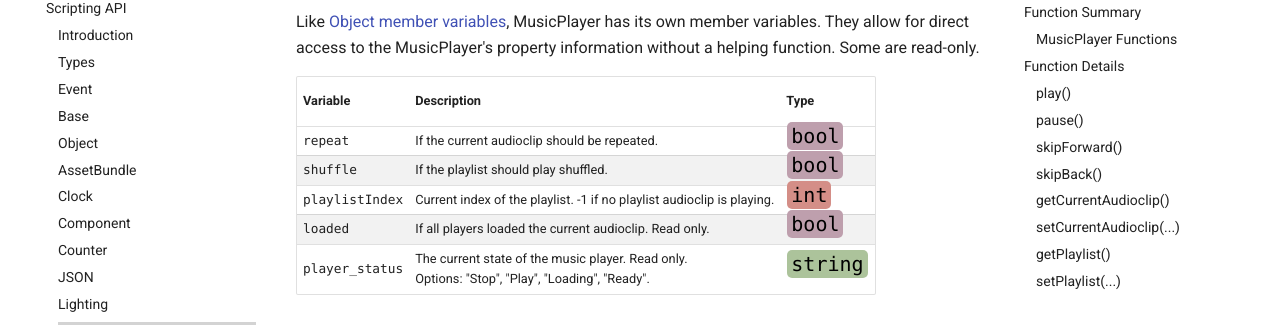
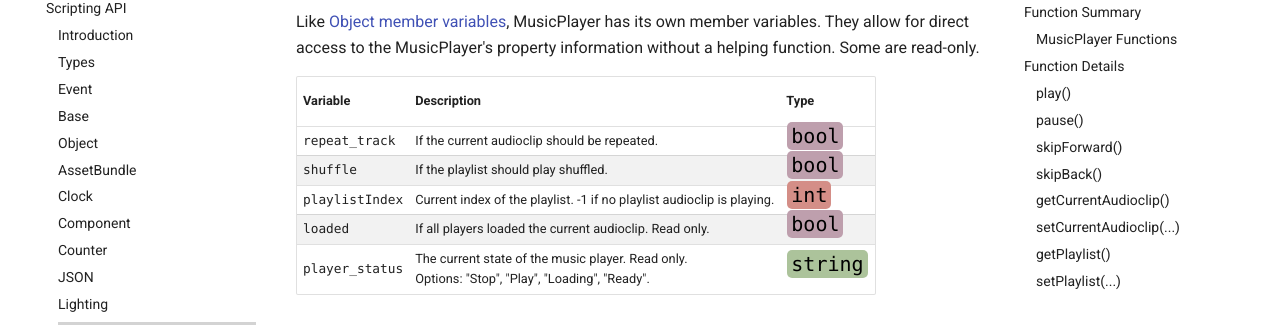
Before and after one commit to Berserk-Games/Tabletop-Simulator-API, an MkDocs documentation site: the page built from docs/musicplayer.md, in a window 1280 px wide and 900 px high, scrolled down 429 px. Shown: the part 127-452 px from the top of the window. Built offline with MkDocs 1.6.1 and Material for MkDocs 9.7.7, drawn with Linux system fonts in a browser that asks for light colours; comment, search, counter and statistics services are not loaded; old or Windows-style settings are respelled for this version of MkDocs.

Commit message:
Update musicplayer.md

```diff
--- a/docs/musicplayer.md
+++ b/docs/musicplayer.md
@@ -8,7 +8,7 @@ Like [Object member variables](../object/#member-variables), MusicPlayer has its
 
 Variable | Description | Type
 -- | -- | :--
-<a class="anchor" id="repeat"></a>repeat | If the current audioclip should be repeated.  | [<span class="tag boo"></span>](/types)
+<a class="anchor" id="repeat_track"></a>repeat_track | If the current audioclip should be repeated.  | [<span class="tag boo"></span>](/types)
 <a class="anchor" id="shuffle"></a>shuffle | If the playlist should play shuffled. | [<span class="tag boo"></span>](/types)
 <a class="anchor" id="playlistIndex"></a>playlistIndex | Current index of the playlist. -1 if no playlist audioclip is playing. | [<span class="tag int"></span>](/types)
 <a class="anchor" id="loaded"></a>loaded | If all players loaded the current audioclip. Read only. | [<span class="tag boo"></span>](/types)
```
